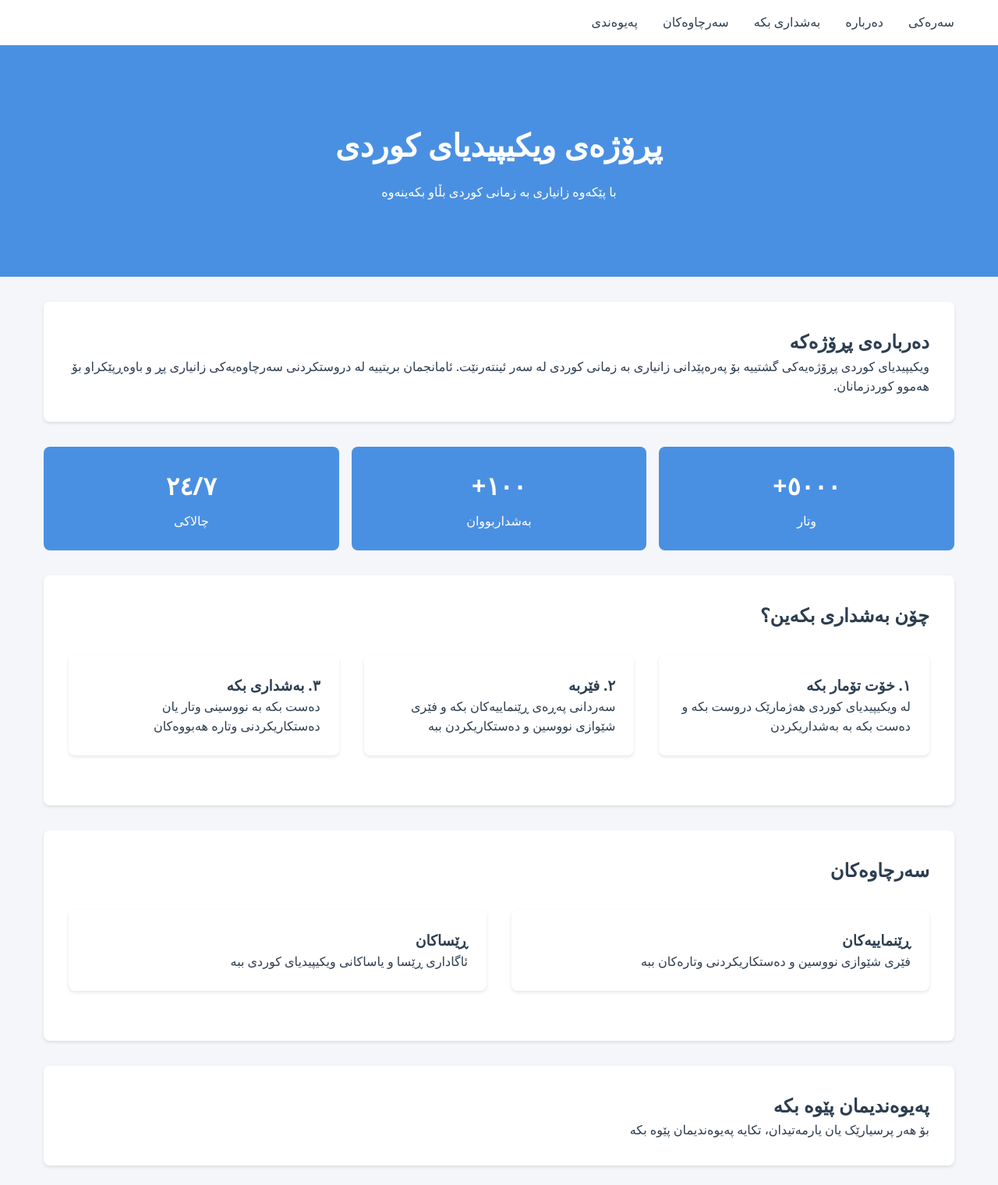
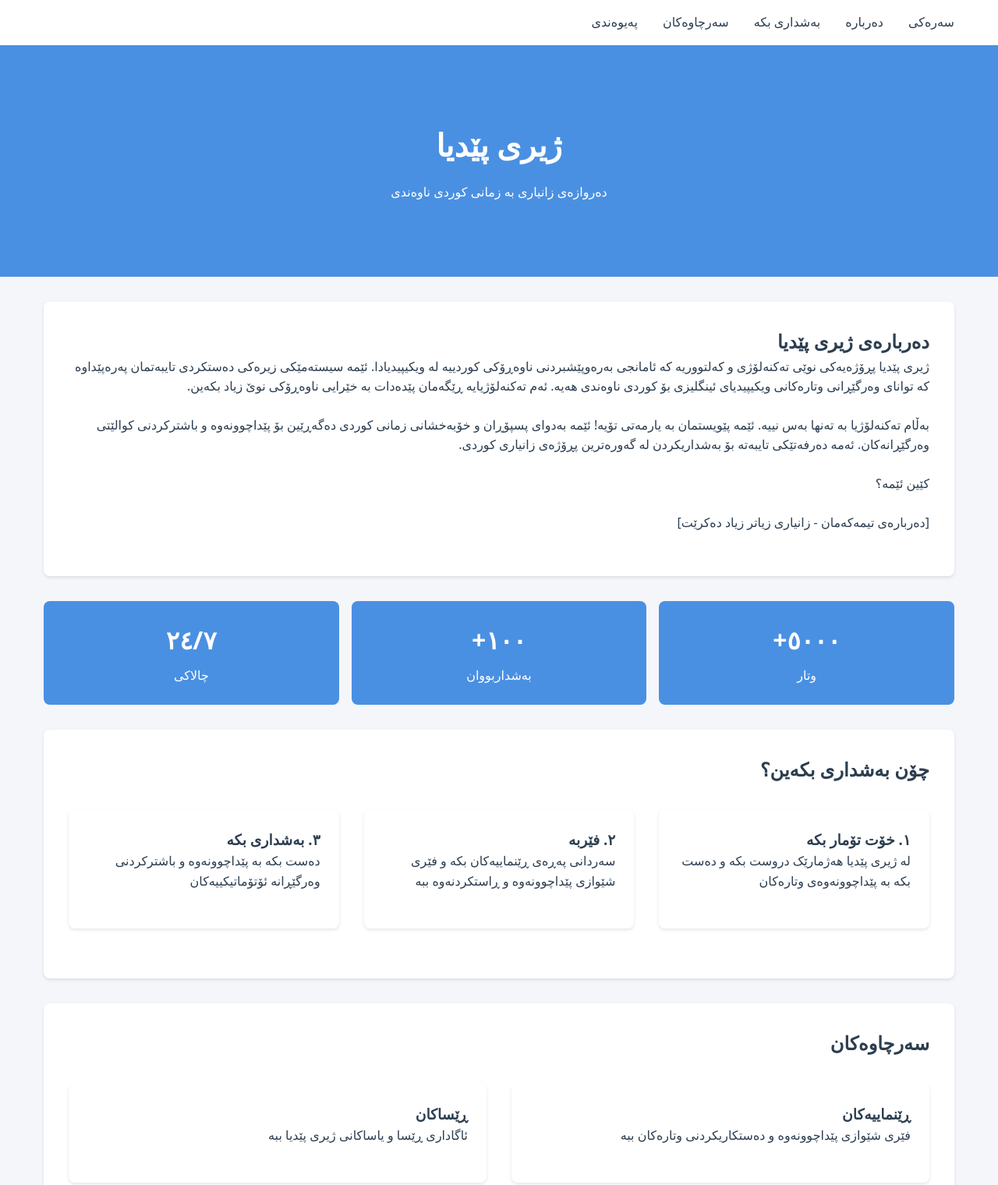
Before and after one commit to kamyarothmanhamad/wikickb.github.io, a plain HTML site: page index.html in a window 1280 px wide. Shown: the top 1520 px of the page at 78% size. Drawn offline with Linux system fonts and the light colour scheme.

Commit message:
Update index.html

```diff
--- a/index.html
+++ b/index.html
@@ -3,7 +3,7 @@
 <head>
     <meta charset="UTF-8">
     <meta name="viewport" content="width=device-width, initial-scale=1.0">
-    <title>Kurdish Wikipedia Initiative</title>
+    <title>ژیری پێدیا - پڕۆژەی ویکیپیدیای کوردی</title>
     <style>
         :root {
             --primary: #4a90e2;
@@ -80,6 +80,10 @@
             box-shadow: 0 2px 4px rgba(0,0,0,0.1);
         }
 
+        .section p {
+            margin-bottom: 1.5rem;
+        }
+
         .grid {
             display: grid;
             grid-template-columns: repeat(auto-fit, minmax(300px, 1fr));
@@ -150,16 +154,21 @@
     <header>
         <div class="container">
             <div class="hero">
-                <h1>پڕۆژەی ویکیپیدیای کوردی</h1>
-                <p>با پێکەوە زانیاری بە زمانی کوردی بڵاو بکەینەوە</p>
+                <h1>ژیری پێدیا</h1>
+                <p>دەروازەی زانیاری بە زمانی کوردی ناوەندی</p>
             </div>
         </div>
     </header>
 
     <main class="container">
         <section id="about" class="section">
-            <h2>دەربارەی پڕۆژەکە</h2>
-            <p>ویکیپیدیای کوردی پڕۆژەیەکی گشتییە بۆ پەرەپێدانی زانیاری بە زمانی کوردی لە سەر ئینتەرنێت. ئامانجمان بریتییە لە دروستکردنی سەرچاوەیەکی زانیاری پڕ و باوەڕپێکراو بۆ هەموو کوردزمانان.</p>
+            <h2>دەربارەی ژیری پێدیا</h2>
+            <p>ژیری پێدیا پڕۆژەیەکی نوێی تەکنەلۆژی و کەلتووریە کە ئامانجی بەرەوپێشبردنی ناوەڕۆکی کوردییە لە ویکیپیدیادا. ئێمە سیستەمێکی زیرەکی دەستکردی تایبەتمان پەرەپێداوە کە توانای وەرگێڕانی وتارەکانی ویکیپیدیای ئینگلیزی بۆ کوردی ناوەندی هەیە. ئەم تەکنەلۆژیایە ڕێگەمان پێدەدات بە خێرایی ناوەڕۆکی نوێ زیاد بکەین.</p>
+
+            <p>بەڵام تەکنەلۆژیا بە تەنها بەس نییە. ئێمە پێویستمان بە یارمەتی تۆیە! ئێمە بەدوای پسپۆڕان و خۆبەخشانی زمانی کوردی دەگەڕێین بۆ پێداچوونەوە و باشترکردنی کوالێتی وەرگێڕانەکان. ئەمە دەرفەتێکی تایبەتە بۆ بەشداریکردن لە گەورەترین پڕۆژەی زانیاری کوردی.</p>
+
+            <p>کێین ئێمە؟</p>
+            <p>[دەربارەی تیمەکەمان - زانیاری زیاتر زیاد دەکرێت]</p>
         </section>
 
         <div class="stats">
@@ -182,15 +191,15 @@
             <div class="grid">
                 <div class="card">
                     <h3>١. خۆت تۆمار بکە</h3>
-                    <p>لە ویکیپیدیای کوردی هەژمارێک دروست بکە و دەست بکە بە بەشداریکردن</p>
+                    <p>لە ژیری پێدیا هەژمارێک دروست بکە و دەست بکە بە پێداچوونەوەی وتارەکان</p>
                 </div>
                 <div class="card">
                     <h3>٢. فێربە</h3>
-                    <p>سەردانی پەڕەی ڕێنماییەکان بکە و فێری شێوازی نووسین و دەستکاریکردن ببە</p>
+                    <p>سەردانی پەڕەی ڕێنماییەکان بکە و فێری شێوازی پێداچوونەوە و ڕاستکردنەوە ببە</p>
                 </div>
                 <div class="card">
                     <h3>٣. بەشداری بکە</h3>
-                    <p>دەست بکە بە نووسینی وتار یان دەستکاریکردنی وتارە هەبووەکان</p>
+                    <p>دەست بکە بە پێداچوونەوە و باشترکردنی وەرگێڕانە ئۆتۆماتیکییەکان</p>
                 </div>
             </div>
         </section>
@@ -200,11 +209,11 @@
             <div class="grid">
                 <div class="card">
                     <h3>ڕێنماییەکان</h3>
-                    <p>فێری شێوازی نووسین و دەستکاریکردنی وتارەکان ببە</p>
+                    <p>فێری شێوازی پێداچوونەوە و دەستکاریکردنی وتارەکان ببە</p>
                 </div>
                 <div class="card">
                     <h3>ڕێساکان</h3>
-                    <p>ئاگاداری ڕێسا و یاساکانی ویکیپیدیای کوردی ببە</p>
+                    <p>ئاگاداری ڕێسا و یاساکانی ژیری پێدیا ببە</p>
                 </div>
             </div>
         </section>
@@ -217,7 +226,7 @@
 
     <footer>
         <div class="container">
-            <p>پڕۆژەی ویکیپیدیای کوردی © ٢٠٢٤</p>
+            <p>ژیری پێدیا © ٢٠٢٤</p>
         </div>
     </footer>
 </body>
```
